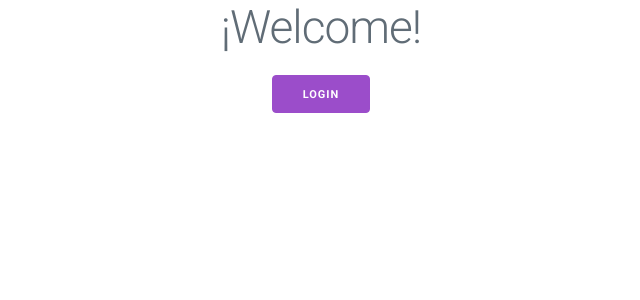
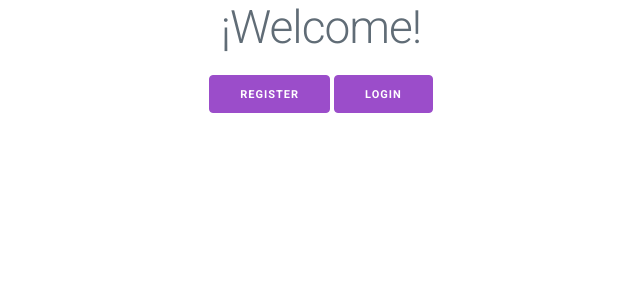
Before and after one commit to fedeservian/Proyecto-Final-Servian, a Django app: page / in a window 1280 px wide. Shown: the top 300 px of the page, without its empty margins (319-959 px from the left). Run offline with Django 5.2, Linux system fonts and the light colour scheme.

Commit message:
Register Message

```diff
--- a/src/curso/templates/curso/index.html
+++ b/src/curso/templates/curso/index.html
@@ -3,6 +3,10 @@
 {% block contenido %}
 <main style="text-align: center;">
     <h1>¡Welcome!</h1>
+
+    {% for message in messages %}
+    <p>{{ message }}</p>
+    {% endfor %}
     <div>
         {% if user.is_authenticated %}
             <a href="{% url 'curso:category_list' %}"><button>Categories</button></a>
@@ -15,12 +19,11 @@
                 <button type="submit">Logout</button>
             </form>
         {% else %}
+        <a href="{% url 'curso:register' %}"><button>Register</button></a>
             <a href="{% url 'curso:login' %}"><button>Login</button></a>
         {% endif %}
     </div>
 </main>
 
-{% for message in messages %}
-    <p>{{ message }}</p>
-{% endfor %}
+
 {% endblock %}
```
Also changed, not shown: src/db.sqlite3.
